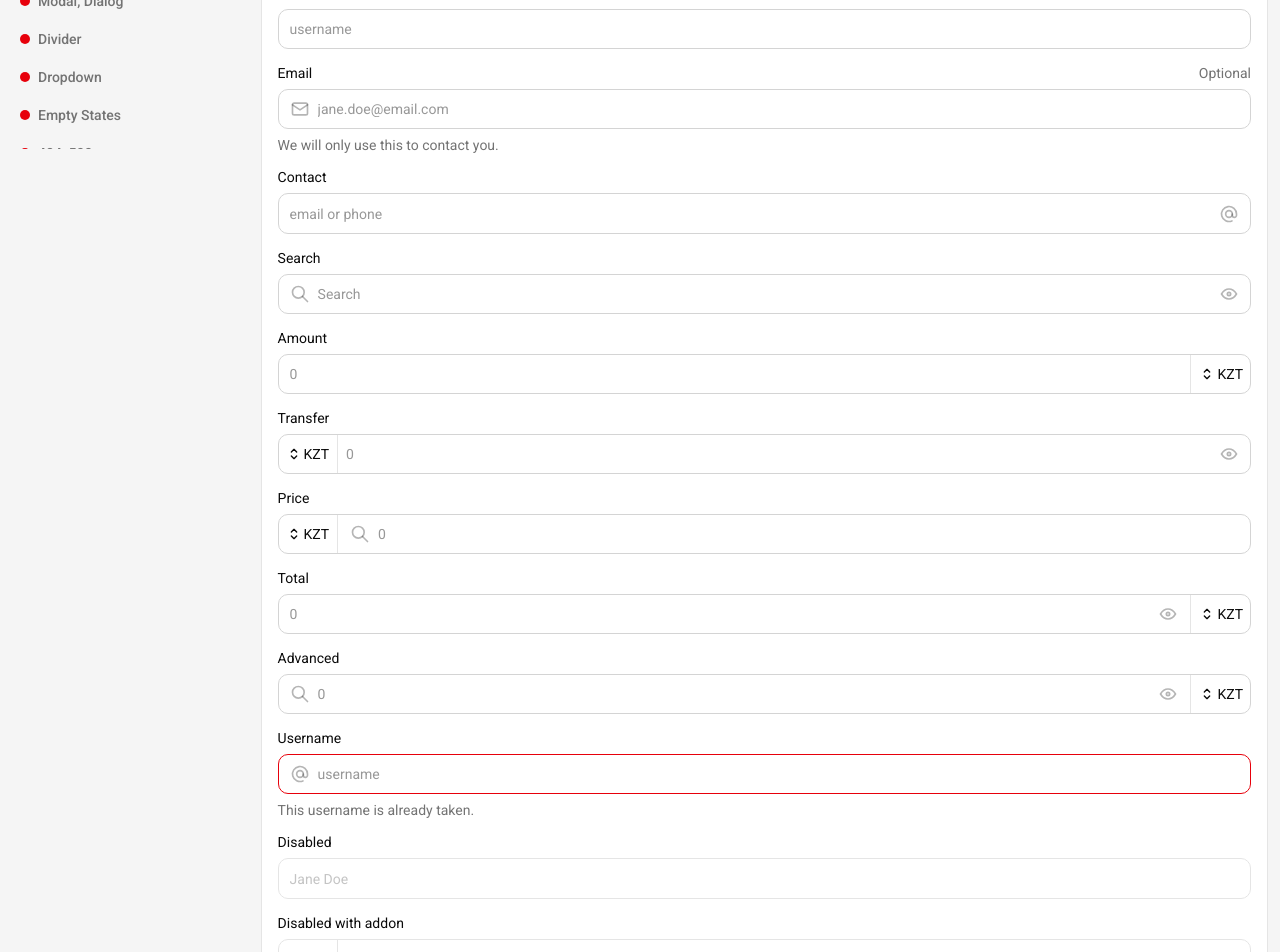
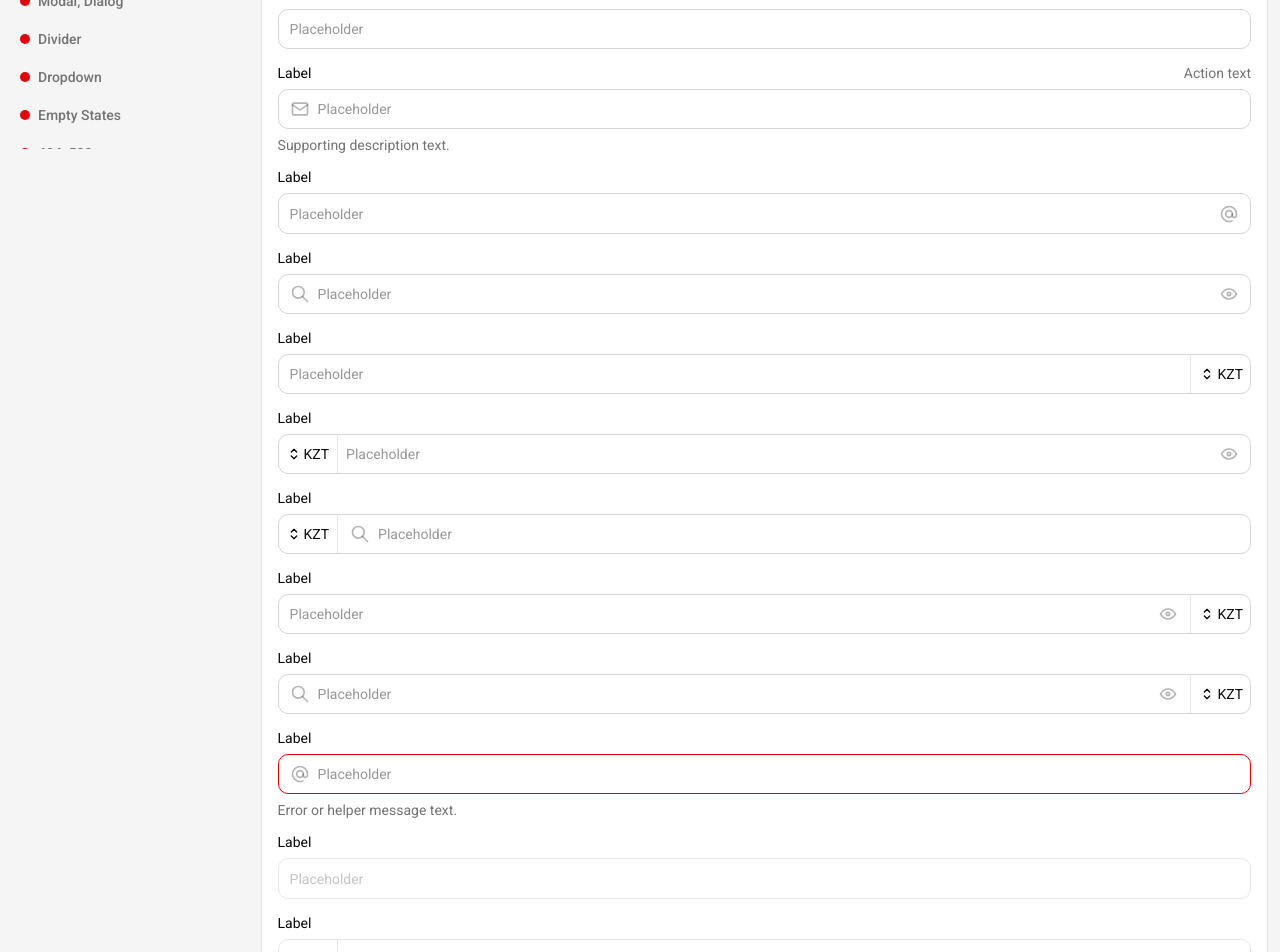
Before and after one commit to a169n/mui-custom-theme, a React (Vite) app: page /input in a window 1280 px wide. Shown: the part 680-1632 px from the top of the page. Built offline with nearby package versions, Linux system fonts and the light colour scheme.

Commit message:
Fix currency menu anchoring and refresh input examples

```diff
--- a/src/components/CustomInput.tsx
+++ b/src/components/CustomInput.tsx
@@ -3,9 +3,10 @@ import {
   useEffect,
   useId,
   useMemo,
+  useRef,
   useState,
-  type MouseEvent,
   type ReactNode,
+  type RefObject,
 } from 'react';
 import {
   Box,
@@ -77,6 +78,9 @@ export const CustomInput = forwardRef<HTMLInputElement, CustomInputProps>(
       'leading'
     );
 
+    const leadingAddonRef = useRef<HTMLButtonElement | null>(null);
+    const trailingAddonRef = useRef<HTMLButtonElement | null>(null);
+
     const generatedId = useId();
     const labelId = useMemo(() => (id ? `${id}-label` : `${generatedId}-label`), [generatedId, id]);
     const currencyMenuId = useMemo(
@@ -87,11 +91,10 @@ export const CustomInput = forwardRef<HTMLInputElement, CustomInputProps>(
     const hasLeadingAddon = Boolean(leadingAddon && !trailingAddon);
     const hasTrailingAddon = Boolean(trailingAddon && !leadingAddon);
 
-    const handleOpenCurrencyMenu = (placement: 'leading' | 'trailing') => (
-      event: MouseEvent<HTMLElement>
-    ) => {
-      setCurrencyMenuAnchor(event.currentTarget);
+    const handleOpenCurrencyMenu = (placement: 'leading' | 'trailing') => () => {
       setCurrencyMenuPlacement(placement);
+      const anchor = placement === 'leading' ? leadingAddonRef.current : trailingAddonRef.current;
+      setCurrencyMenuAnchor(anchor);
     };
 
     const handleCloseCurrencyMenu = () => {
@@ -109,11 +112,18 @@ export const CustomInput = forwardRef<HTMLInputElement, CustomInputProps>(
       }
     }, [currencyMenuAnchor, disabled]);
 
-    const CurrencyAddon = ({ placement }: { placement: 'leading' | 'trailing' }) => (
+    const CurrencyAddon = ({
+      placement,
+      buttonRef,
+    }: {
+      placement: 'leading' | 'trailing';
+      buttonRef: RefObject<HTMLButtonElement>;
+    }) => (
       <ButtonBase
         className={`${ADORNMENT_ITEM_CLASS} ${ADORNMENT_CURRENCY_CLASS}`}
         onClick={handleOpenCurrencyMenu(placement)}
         disableRipple
+        ref={buttonRef}
         sx={{
           display: 'flex',
           alignItems: 'center',
@@ -168,7 +178,9 @@ export const CustomInput = forwardRef<HTMLInputElement, CustomInputProps>(
                 position="start"
                 sx={{ display: 'flex', alignItems: 'center', height: '100%' }}
               >
-                {hasLeadingAddon ? <CurrencyAddon placement="leading" /> : null}
+                {hasLeadingAddon ? (
+                  <CurrencyAddon placement="leading" buttonRef={leadingAddonRef} />
+                ) : null}
                 {hasLeadingAddon ? (
                   <Box
                     sx={{
@@ -206,7 +218,9 @@ export const CustomInput = forwardRef<HTMLInputElement, CustomInputProps>(
                     }}
                   />
                 ) : null}
-                {hasTrailingAddon ? <CurrencyAddon placement="trailing" /> : null}
+                {hasTrailingAddon ? (
+                  <CurrencyAddon placement="trailing" buttonRef={trailingAddonRef} />
+                ) : null}
               </InputAdornment>
             ) : undefined;
 
--- a/src/pages/components/InputPage.tsx
+++ b/src/pages/components/InputPage.tsx
@@ -7,10 +7,10 @@ import { IconAt, IconEye, IconMail, IconSearch } from '@tabler/icons-react';
 const inputUsage = createUsageSnippet([
   'return (',
   '  <CustomInput',
-  '    label="Email"',
-  '    placeholder="jane.doe@email.com"',
-  '    actionText="Optional"',
-  '    description="We will only use this to contact you."',
+  '    label="Label"',
+  '    placeholder="Placeholder"',
+  '    actionText="Action text"',
+  '    description="Supporting description text."',
   '  />',
   ');',
 ]);
@@ -18,70 +18,69 @@ const inputUsage = createUsageSnippet([
 export const InputPage = () => (
   <PageContainer title="Input" description="Text fields accept short form text." usage={inputUsage}>
     <Stack spacing={4}>
-      <CustomInput label="Name" placeholder="Jane Doe" fullWidth />
-      <CustomInput label="Username" placeholder="username" fullWidth />
+      <CustomInput label="Label" placeholder="Placeholder" fullWidth />
+      <CustomInput label="Label" placeholder="Placeholder" actionText="Action text" fullWidth />
       <CustomInput
-        label="Email"
-        placeholder="jane.doe@email.com"
-        actionText="Optional"
-        description="We will only use this to contact you."
-        type="email"
+        label="Label"
+        placeholder="Placeholder"
+        actionText="Action text"
+        description="Supporting description text."
         startIcon={<IconMail size={20} />}
         fullWidth
       />
       <CustomInput
-        label="Contact"
-        placeholder="email or phone"
+        label="Label"
+        placeholder="Placeholder"
         endIcon={<IconAt size={20} />}
         fullWidth
       />
       <CustomInput
-        label="Search"
-        placeholder="Search"
+        label="Label"
+        placeholder="Placeholder"
         startIcon={<IconSearch size={20} />}
         endIcon={<IconEye size={20} />}
         fullWidth
       />
-      <CustomInput label="Amount" placeholder="0" trailingAddon fullWidth />
+      <CustomInput label="Label" placeholder="Placeholder" trailingAddon fullWidth />
       <CustomInput
-        label="Transfer"
-        placeholder="0"
+        label="Label"
+        placeholder="Placeholder"
         leadingAddon
         endIcon={<IconEye size={20} />}
         fullWidth
       />
       <CustomInput
-        label="Price"
-        placeholder="0"
+        label="Label"
+        placeholder="Placeholder"
         leadingAddon
         startIcon={<IconSearch size={20} />}
         fullWidth
       />
       <CustomInput
-        label="Total"
-        placeholder="0"
+        label="Label"
+        placeholder="Placeholder"
         trailingAddon
         endIcon={<IconEye size={20} />}
         fullWidth
       />
       <CustomInput
-        label="Advanced"
-        placeholder="0"
+        label="Label"
+        placeholder="Placeholder"
         trailingAddon
         startIcon={<IconSearch size={20} />}
         endIcon={<IconEye size={20} />}
         fullWidth
       />
       <CustomInput
-        label="Username"
-        placeholder="username"
+        label="Label"
+        placeholder="Placeholder"
         startIcon={<IconAt size={20} />}
         error
-        description="This username is already taken."
+        description="Error or helper message text."
         fullWidth
       />
-      <CustomInput label="Disabled" placeholder="Jane Doe" disabled fullWidth />
-      <CustomInput label="Disabled with addon" placeholder="0" leadingAddon disabled fullWidth />
+      <CustomInput label="Label" placeholder="Placeholder" disabled fullWidth />
+      <CustomInput label="Label" placeholder="Placeholder" leadingAddon disabled fullWidth />
     </Stack>
   </PageContainer>
 );
```
